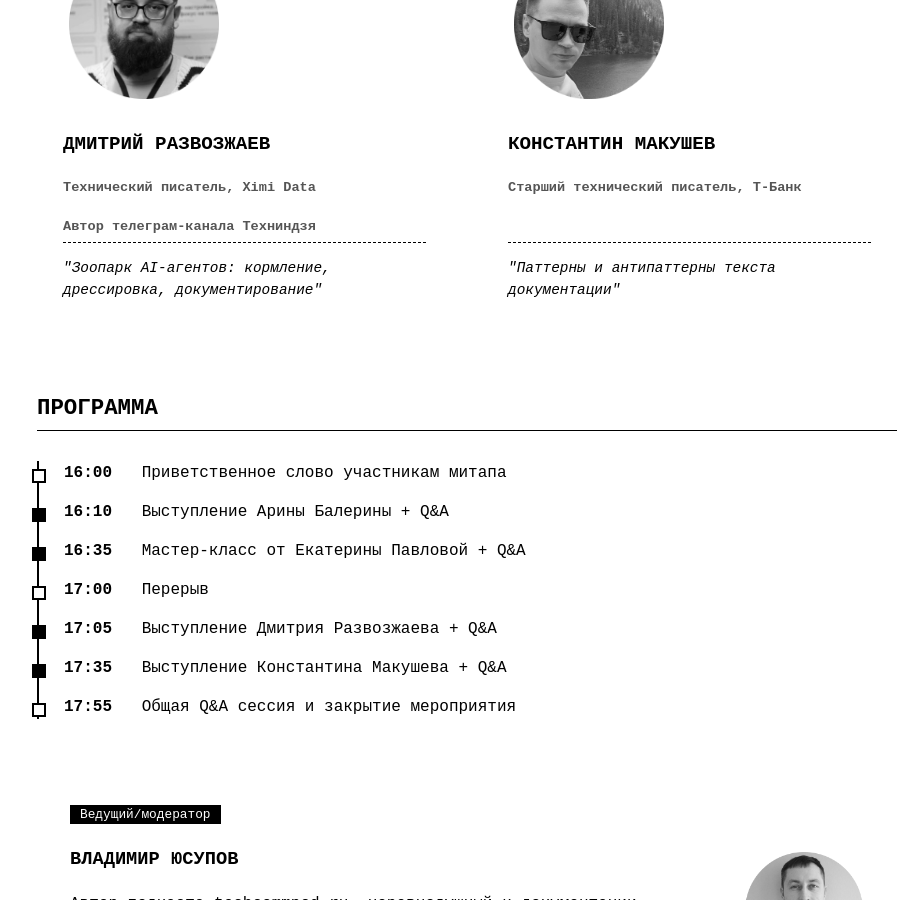
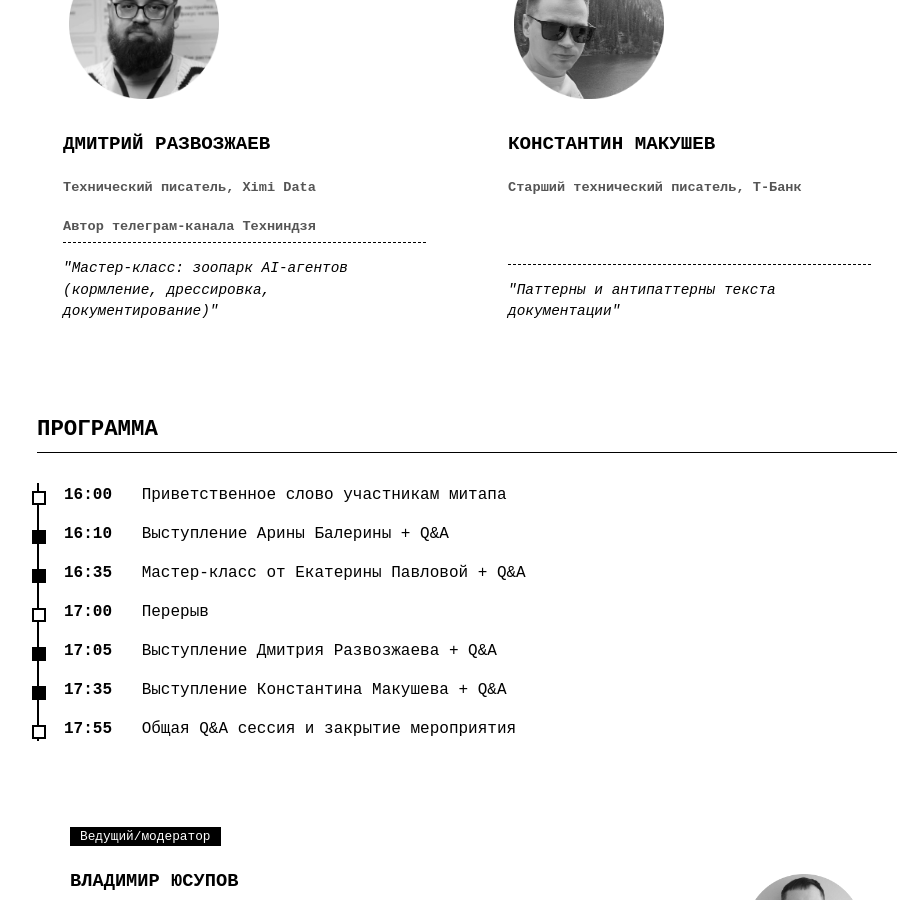
Before and after one commit to techwritex/techcommpod, a Jekyll site: the page built from meetup.md, in a window 1280 px wide and 900 px high, scrolled down 1328 px. Shown: the whole window, without its empty margins (173-1075 px from the left). Built offline with Jekyll 4.4.1, drawn with Linux system fonts in a browser that asks for light colours.

Commit message:
meetup page topics update

```diff
--- a/_layouts/meetup.html
+++ b/_layouts/meetup.html
@@ -574,7 +574,7 @@
                     <h3>ДМИТРИЙ РАЗВОЗЖАЕВ</h3>
                     <p class="role">Технический писатель, Ximi Data</p>
                     <p class="role">Автор телеграм-канала Техниндзя</p>
-                    <p class="topic">"Зоопарк AI-агентов: кормление, дрессировка, документирование"</p>
+                    <p class="topic">"Мастер-класс: зоопарк AI-агентов (кормление, дрессировка, документирование)"</p>
                 </div>
 
                 <div class="speaker-card" data-id="04">
```
